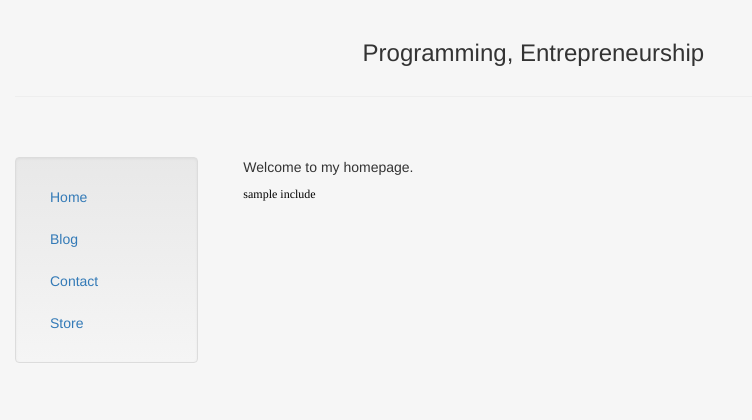
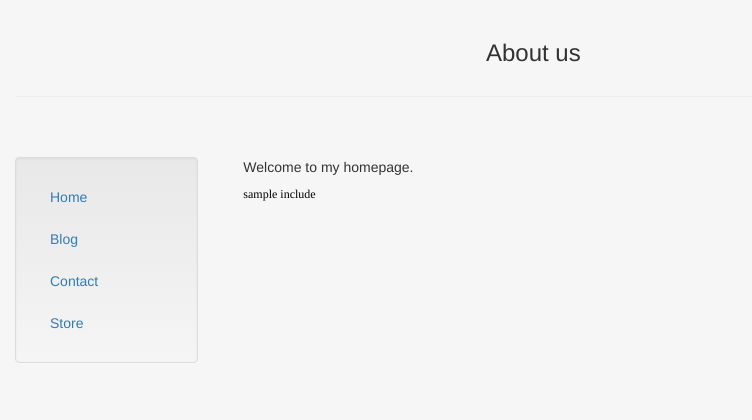
Before and after one commit to nickhuber327/shop, a Django app: page / in a window 1280 px wide. Shown: the top 420 px of the page, without its empty margins (0-752 px from the left). Run offline with Django 3.2, Linux system fonts and the light colour scheme; some libraries are stand-ins or nearby versions.

Commit message:
added static directories and changed some of the text on the web pages

```diff
--- a/personal/templates/personal/header.html
+++ b/personal/templates/personal/header.html
@@ -29,7 +29,7 @@
 			  <div class="col-sm-10">
 				  <br>
 				  <center>
-				  <h3>Programming, Entrepreneurship</h3>
+				  <h3>About us</h3>
 				  </center>
 			  </div>
 		</div><hr>
--- a/shop/templates/shop/header.html
+++ b/shop/templates/shop/header.html
@@ -29,7 +29,7 @@
 			  <div class="col-sm-10">
 				  <br>
 				  <center>
-				  <h3>Programming, Entrepreneurship</h3>
+				  <h3>Store</h3>
 				  </center>
 			  </div>
 		</div>
```
Also changed, not shown: db.sqlite3.
